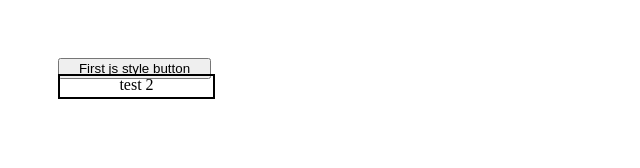
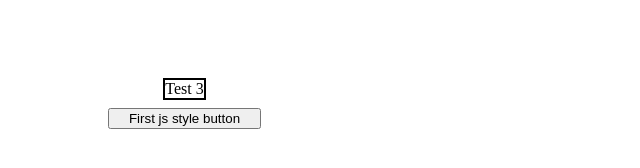
Before and after one commit to ImDyA/JS-Advanced-Home-Work-, a plain HTML site: page HomeWork-2/index.html in a window 1280 px wide. Shown: the whole page, without its empty margins (0-640 px from the left). Drawn offline with Linux system fonts and the light colour scheme.

Commit message:
test hw 2

```diff
--- a/HomeWork-2/index.html
+++ b/HomeWork-2/index.html
@@ -13,11 +13,12 @@
             margin-top: 25px;
             width: 150px; */
             text-align: center;
+            margin: 0;
         }
         .button{
             text-align: center;
-            margin-left: 50px;
-            margin-top: 50px;
+            margin-left: 100px;
+            margin-top: 100px;
             width: 153px;
         }
     </style>
--- a/HomeWork-2/scrypt.js
+++ b/HomeWork-2/scrypt.js
@@ -44,7 +44,29 @@ const styleJS2 = (elem, text) => {
 }
 
 
-styleJS2(button, "test 2");
+// styleJS2(button, "test 2");
 
-console.log(document.querySelector("p").getBoundingClientRect());
-console.log(button.getBoundingClientRect());
+// console.log(document.querySelector("p").getBoundingClientRect());
+// console.log(button.getBoundingClientRect());
+
+
+
+const styleJS3 = (elem, text) => {
+    const invisibleElement = document.createElement("p");
+    invisibleElement.innerText = text;
+    invisibleElement.classList.add("invisible");
+    elem.before(invisibleElement);
+
+    const buttonElemCoords = elem.getBoundingClientRect();
+    const pElemCoords = invisibleElement.getBoundingClientRect();
+
+    const test = (buttonElemCoords.width - pElemCoords.width) / 2;
+
+    invisibleElement.style.left = buttonElemCoords.left + test + "px";
+    invisibleElement.style.top = buttonElemCoords.top - 30 + "px";
+
+    console.log(test);
+
+}
+
+styleJS3(button, "Test 3");
```
